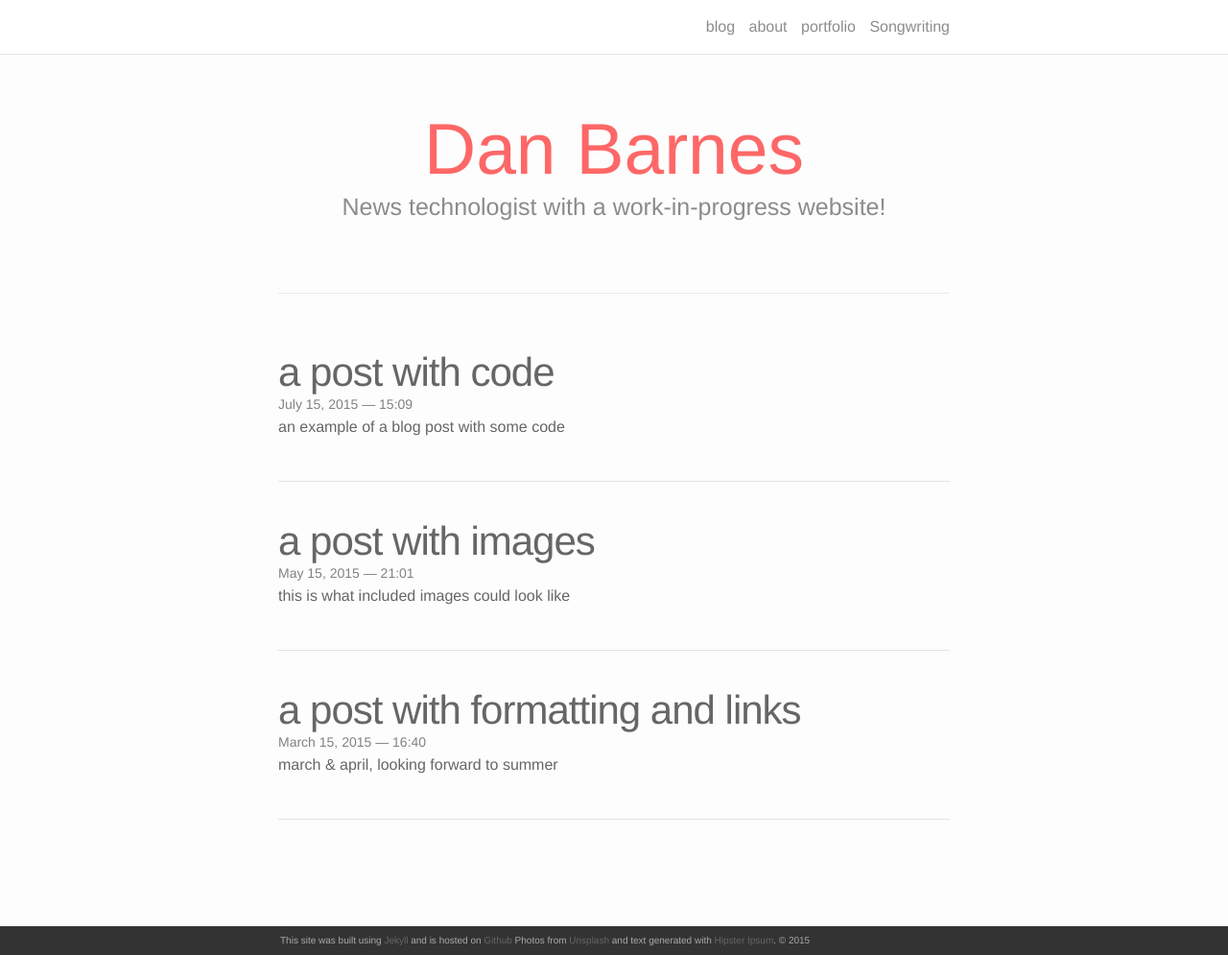
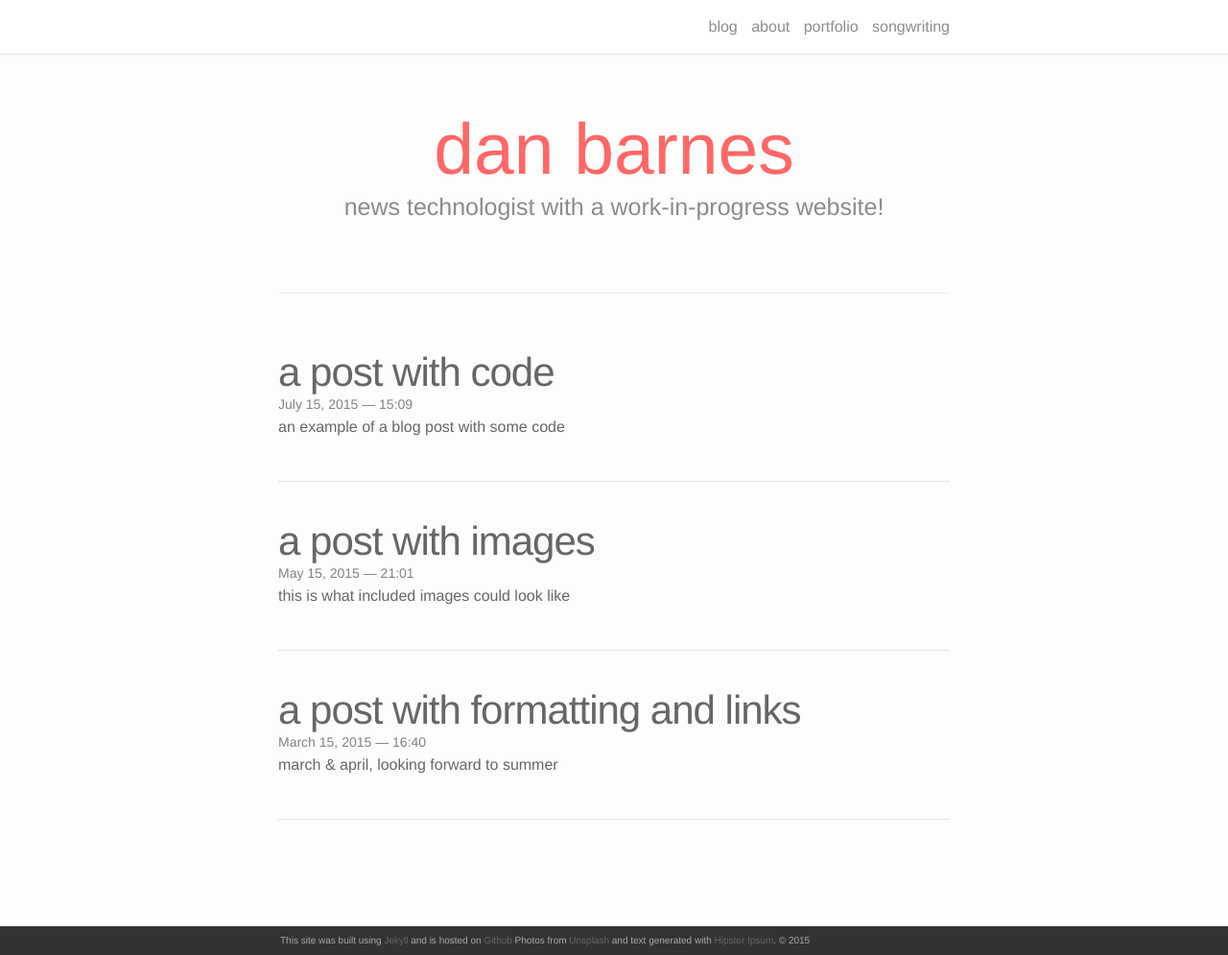
Before and after one commit to danbarnes/danbarnes.github.io, a Jekyll site: the page built from index.html, in a window 1280 px wide and 995 px high. Shown: the whole window at 96% size. Built offline with Jekyll 4.4.1, drawn with Linux system fonts in a browser that asks for light colours; nearby versions of some CDN libraries; the list of posts is cut into pages by our own code.

Commit message:
formatting

```diff
--- a/_songwriting/2007-StandingOnTheShouldersOfTexas.markdown
+++ b/_songwriting/2007-StandingOnTheShouldersOfTexas.markdown
@@ -1,6 +1,6 @@
 ---
 layout: post
-title: Standing On The Shoulders of Texas
+title: Standing On The Shoulders Of Texas
 date: 2007
 ---
 
--- a/index.html
+++ b/index.html
@@ -3,8 +3,8 @@ layout: default
 ---
 
 <div class="header-bar">
-  <h1>Dan Barnes</h1>
-  <h2>News technologist with a work-in-progress website!</h2>
+  <h1>dan barnes</h1>
+  <h2>news technologist with a work-in-progress website!</h2>
   <br/>
   <hr>
   <br/>
```
Also changed, not shown: songwriting.md (+2 -2 lines).
